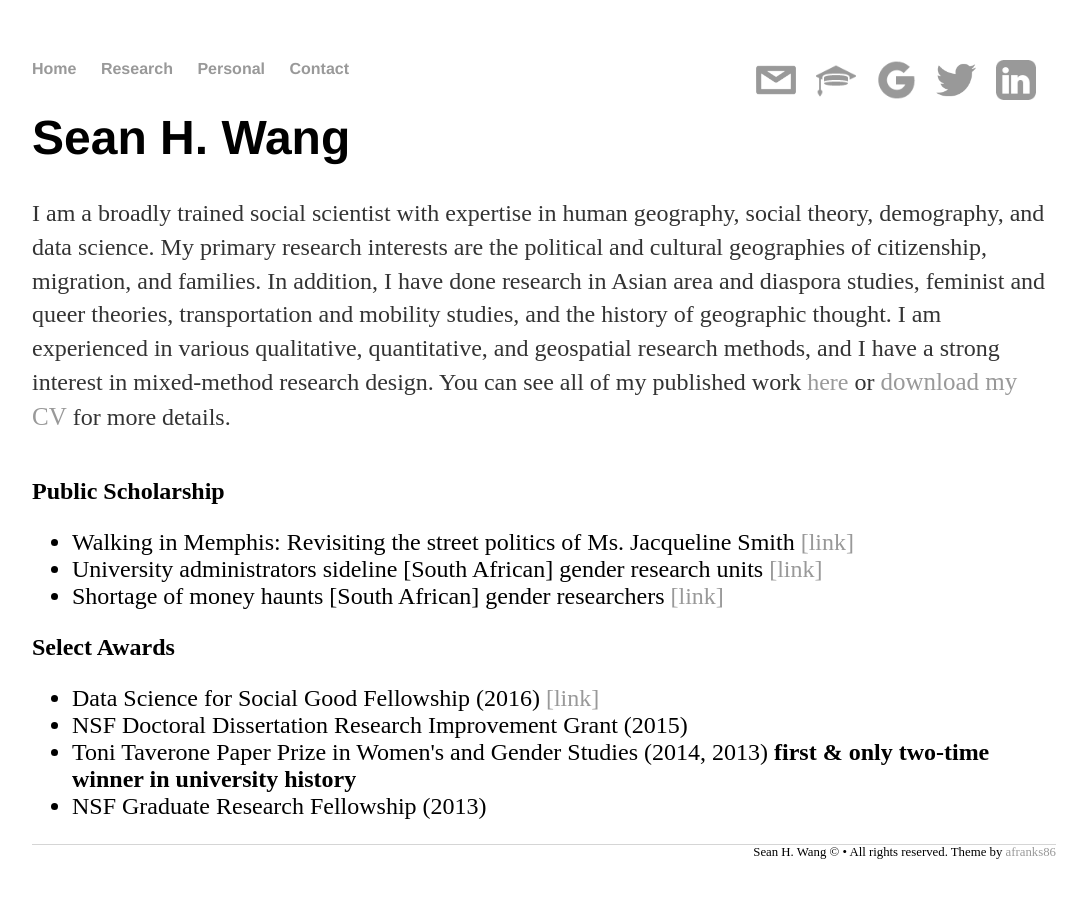
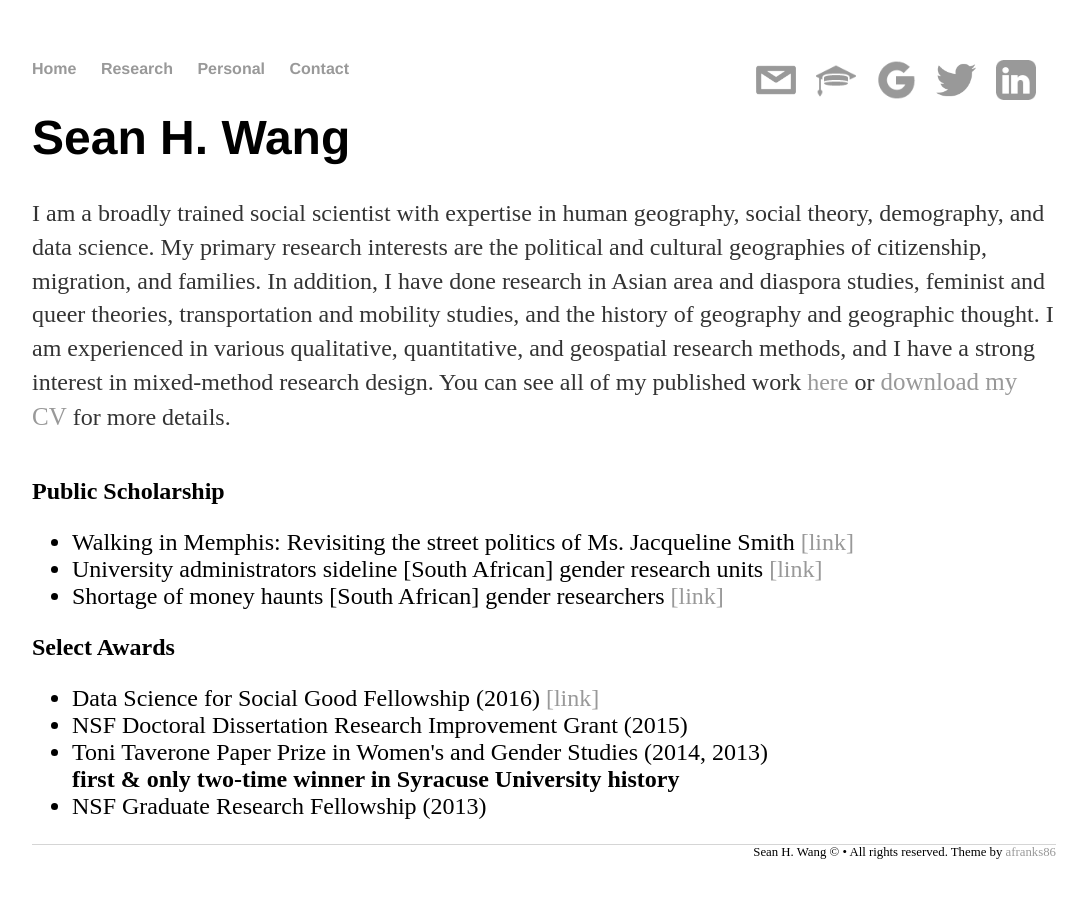
Before and after one commit to SeanyWang/seanywang.github.io, a Jekyll site: the page built from research/index.html, in a window 1280 px wide. Shown: the whole page, without its empty margins (96-1183 px from the left). Built offline with Jekyll 4.4.1, drawn with Linux system fonts in a browser that asks for light colours; nearby versions of some CDN libraries.

Commit message:
minor edits to research

```diff
--- a/research/index.html
+++ b/research/index.html
@@ -12,7 +12,7 @@ title: Sean H. Wang - Research
       <p>
         I am a broadly trained social scientist with expertise in human geography, social theory, demography, and data science.
         My primary research interests are the political and cultural geographies of citizenship, migration, and families.
-        In addition, I have done research in Asian area and diaspora studies, feminist and queer theories, transportation and mobility studies, and the history of geographic thought.
+        In addition, I have done research in Asian area and diaspora studies, feminist and queer theories, transportation and mobility studies, and the history of geography and geographic thought.
         I am experienced in various qualitative, quantitative, and geospatial research methods, and I have a strong interest in mixed-method research design.
         You can see all of my published work <a href="https://syr.academia.edu/SeanWang">here</a> or <a href="../pdfs/wang_cv.pdf" class="download" title="Download CV as PDF"style="font-size: 25px">download my CV</a> for more details.
       </p>
@@ -40,7 +40,8 @@ title: Sean H. Wang - Research
         [link]</a></li>
       <li>NSF Doctoral Dissertation Research Improvement Grant (2015)</li>
       <li>Toni Taverone Paper Prize in Women's and Gender Studies (2014, 2013)
-        <strong>first & only two-time winner in university history</strong>
+        <br>
+        <strong>first & only two-time winner in Syracuse University history</strong>
       </li>
       <li>NSF Graduate Research Fellowship (2013)</li>
     </ul>
```
